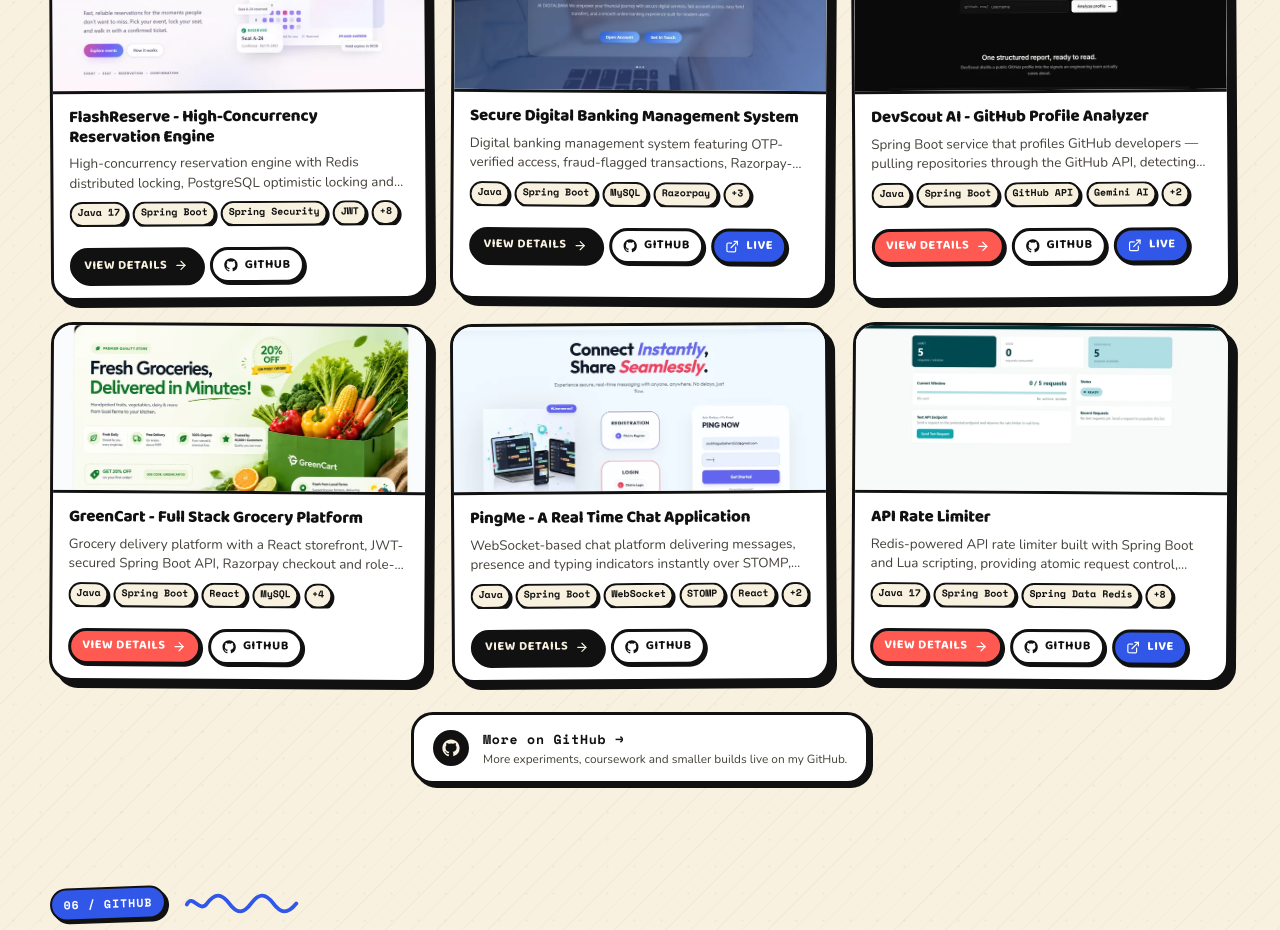
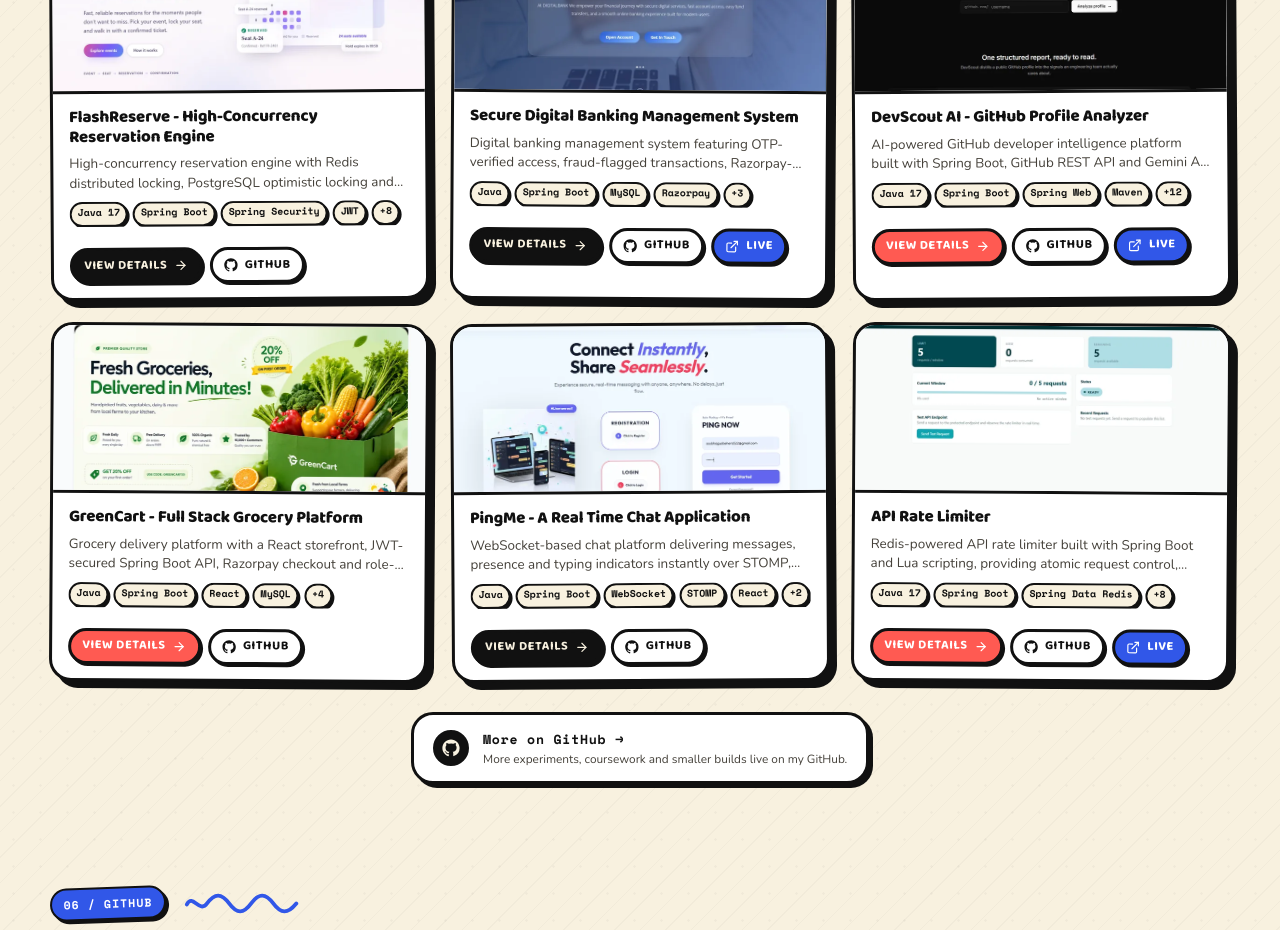
Before and after one commit to soubhagya-behera/soubhagya-dev, a React (Vite) app: page / in a window 1280 px wide. Shown: the part 3980-4910 px from the top of the page. Built offline with nearby package versions, Linux system fonts and the light colour scheme.

Commit message:
Updated content of DevScout Ai Project

```diff
--- a/src/data/projects.ts
+++ b/src/data/projects.ts
@@ -191,64 +191,116 @@ export const projects: Project[] = [
     slug: 'devscout-ai',
     number: '03',
     title: 'DevScout AI - GitHub Profile Analyzer',
-    category: 'Developer Analytics · GitHub API + AI',
+    category: 'AI-POWERED DEVELOPER INTELLIGENCE',
     accent: 'coral',
-    role: 'Backend Developer',
-    duration: '2024 — 2025',
+    role: 'Full Stack Developer',
+    duration: '2 Months',
     teamSize: 'Individual',
     status: 'Completed',
-    year: '2024',
+    year: '2026',
     description:
-      'Spring Boot service that profiles GitHub developers — pulling repositories through the GitHub API, detecting technologies and generating AI hiring insights with Gemini.',
+      'AI-powered GitHub developer intelligence platform built with Spring Boot, GitHub REST API and Gemini AI to analyze repositories, detect technologies, score technical skills and generate recruiter-ready insights.',
     longDescription: [
-      'DevScout-AI answers a recruiter question automatically: what is this GitHub profile actually good at? The service fetches repository data through the GitHub API, detects languages and frameworks from real signals, computes a weighted developer score, then hands the structured analysis to Gemini for human-readable insights.',
-      'The design principle: AI narrates, it does not investigate. Verified data goes in first; the model turns numbers into prose instead of guessing.',
+      'Manual GitHub profile evaluation requires reviewing repositories, technologies, project signals and activity individually. DevScout consolidates public GitHub repository data into a structured developer profile with technology detection, technical skill scores and recruiter-oriented insights.',
+      'The Spring Boot backend fetches GitHub data, performs local repository/technology analysis and calculates skill scores before using a Gemini AI request to generate the final recruiter-style assessment. The application also supports cached results, retry/timeout handling, interactive React visualizations and professional PDF export.',
     ],
     problem:
-      'Evaluating a developer from a GitHub profile means manually reading dozens of repositories. Recruiters need signal, not a repo list.',
+      'Manual GitHub profile evaluation requires reviewing repositories, technologies, project signals and activity individually. DevScout consolidates public GitHub repository data into a structured developer profile with technology detection, technical skill scores and recruiter-oriented insights.',
     solution:
-      'An automated pipeline: fetch and analyze repository data via the GitHub API, detect technologies from code metadata, compute a developer score, and have Gemini turn the structured analysis into readable hiring insights.',
+      'The Spring Boot backend fetches GitHub data, performs local repository/technology analysis and calculates skill scores before using a Gemini AI request to generate the final recruiter-style assessment. The application also supports cached results, retry/timeout handling, interactive React visualizations and professional PDF export.',
     features: [
-      'Repository ingestion through the GitHub REST API',
-      'Automatic technology and framework detection',
-      'Weighted developer scoring model',
-      'Gemini-generated insights from structured analysis',
-      'Response caching to respect API rate limits',
+      'GitHub Profile & Repository Analysis — Analyze public GitHub profiles and repository metadata.',
+      'Technology Detection — Detect languages, frameworks and technologies from repository information.',
+      'Developer Skill Scoring — Calculate Backend, Frontend, Database, AI and overall developer scores.',
+      'AI Recruiter Evaluation — Use Google Gemini to generate experience assessment, strengths, improvement areas and hiring recommendations.',
+      'Interactive Skill Dashboard — Visualize technical strengths using the React dashboard and interactive charts.',
+      'Professional PDF Reports — Generate structured developer reports containing candidate summary, technical assessment, technology analysis, skill scores and hiring recommendations.',
     ],
-    quickFeatures: ['GitHub API pipeline', 'Weighted scoring model', 'Gemini-generated reports', 'Rate-limit-friendly caching'],
+    quickFeatures: [
+      'GitHub profile & repository analysis',
+      'Technology detection & skill scoring',
+      'Gemini-powered recruiter insights',
+      'Interactive charts & PDF export',
+    ],
     engineeringHighlights: [
-      'GitHub API pipeline',
-      'Weighted scoring model',
-      'AI-generated reports',
+      'GitHub Repository Intelligence', // Aggregates public repository data for structured developer analysis.
+      'Gemini-Powered Assessment', // Generates recruiter-style technical insights, strengths and hiring recommendations.
+      'Technology & Skill Scoring', // Detects technologies and calculates Backend, Frontend, Database, AI and overall scores.
+      'Optimized API Workflow', // Uses local analysis, caching, retries and timeouts to reduce unnecessary external API calls.
     ],
-    metrics: ['GitHub API Pipeline', 'Weighted Scoring Model', 'Gemini Insights', 'Rate-Limit Caching'],
+    metrics: [
+      'GitHub Repository Intelligence', // Aggregates public repository data for structured developer analysis.
+      'Gemini-Powered Assessment', // Generates recruiter-style technical insights, strengths and hiring recommendations.
+      'Technology & Skill Scoring', // Detects technologies and calculates Backend, Frontend, Database, AI and overall scores.
+      'Optimized API Workflow', // Uses local analysis, caching, retries and timeouts to reduce unnecessary external API calls.
+    ],
     security: [],
-    technologies: ['Java', 'Spring Boot', 'GitHub API', 'Gemini AI', 'React'],
-    stack: ['Java', 'Spring Boot', 'GitHub API', 'Gemini AI', 'React', 'REST APIs'],
+    technologies: [
+      'Java 17',
+      'Spring Boot',
+      'Spring Web',
+      'Maven',
+      'GitHub REST API',
+      'Google Gemini API',
+      'React',
+      'JavaScript (ES6+)',
+      'CSS3',
+      'Recharts',
+      'Axios',
+      'jsPDF',
+      'Docker',
+      'Vercel',
+      'Render',
+      'Git / GitHub',
+    ],
+    stack: [
+      'Java 17',
+      'Spring Boot',
+      'Spring Web',
+      'Maven',
+      'GitHub REST API',
+      'Google Gemini API',
+      'React',
+      'JavaScript (ES6+)',
+      'CSS3',
+      'Recharts',
+      'Axios',
+      'jsPDF',
+      'Docker',
+      'Vercel',
+      'Render',
+      'Git / GitHub',
+    ],
     techGroups: [
-      { label: 'Backend', items: ['Java', 'Spring Boot', 'REST APIs'] },
-      { label: 'Integrations', items: ['GitHub API', 'Gemini AI'] },
-      { label: 'Frontend', items: ['React', 'JavaScript'] },
+      { label: 'Backend', items: ['Java 17', 'Spring Boot', 'Spring Web', 'Maven'] },
+      { label: 'APIs & AI', items: ['GitHub REST API', 'Google Gemini API'] },
+      { label: 'Frontend', items: ['React', 'JavaScript (ES6+)', 'CSS3', 'Recharts', 'Axios', 'jsPDF'] },
+      { label: 'Deployment & Tools', items: ['Docker', 'Vercel', 'Render', 'Git / GitHub'] },
     ],
     architecture: [
-      { label: 'Web Client' },
-      { label: 'Spring Boot API' },
-      { label: 'GitHub Adapter', note: 'REST client' },
-      { label: 'Analysis Engine' },
-      { label: 'Gemini AI' },
+      { label: 'React Frontend' },
+      { label: 'Spring Boot REST API' },
+      { label: 'GitHub REST API' },
+      { label: 'Local Repository / Technology Analysis' },
+      { label: 'Developer Skill Scoring' },
+      { label: 'Google Gemini AI' },
+      { label: 'Structured Developer Assessment' },
+      { label: 'PDF Export' },
     ],
     architectureNote:
-      'External calls are isolated behind adapter boundaries — the analysis engine works on plain data, so swapping providers never touches core logic.',
+      'DevScout separates deterministic developer analysis from AI-generated evaluation. GitHub repository data is collected first, local logic handles technology detection and scoring, and Gemini is used for the final recruiter-style interpretation. This keeps the AI step focused while reducing unnecessary external API requests.',
     challenges: [
       'Handling GitHub rate limits and partial failures gracefully mid-analysis',
       'Turning noisy raw repo metadata into features a scoring model can trust',
       'Prompting Gemini with enough structure that outputs stay comparable across developers',
     ],
     learnings: [
-      'LLMs are unreliable narrators — giving Gemini structured, verified data first made its output dramatically more useful.',
+      'External API orchestration — Designing the workflow around GitHub REST API data, local analysis and Gemini AI required controlling external requests and handling retries/timeouts cleanly.',
+      'Separating deterministic analysis from AI generation — Technology detection and skill scoring are handled locally before Gemini generates the higher-level recruiter assessment, keeping the workflow structured and predictable.',
     ],
     githubUrl: 'https://github.com/soubhagya-behera/DevScout-AI',
     demo: 'https://dev-scout-ai.vercel.app',
+    liveUrl: 'https://dev-scout-ai.vercel.app',
     image: '/projects/devscout-ai.webp',
     imageAlt: 'DevScout AI - GitHub Profile Analyzer preview',
     featured: true,
```
